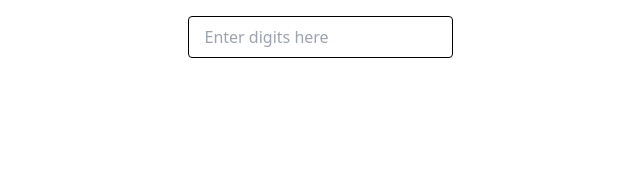
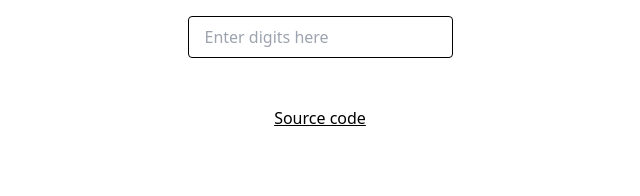
Before and after one commit to t-mart/seetheprime, a SvelteKit app: page / in a window 1280 px wide. Shown: the top 196 px of the page, without its empty margins (320-960 px from the left). Built offline with nearby package versions, Linux system fonts and the light colour scheme.

Commit message:
Source link + key bind

```diff
--- a/src/routes/+page.svelte
+++ b/src/routes/+page.svelte
@@ -90,9 +90,13 @@
 		</ol>
 
 		{#if chunks.length > 0}
-			<p class="flex justify-center text-gray-500 mt-12">
-				Advance with right arrow, down arrow, or space.
+			<p class="mt-12 flex justify-center text-gray-500">
+				Advance with right arrow, down arrow, mouse wheel, or spacebar.
 			</p>
 		{/if}
+
+		<p class="flex justify-center">
+			<a class="underline" href="https://github.com/t-mart/seetheprime">Source code</a>
+		</p>
 	</main>
 </div>
```
